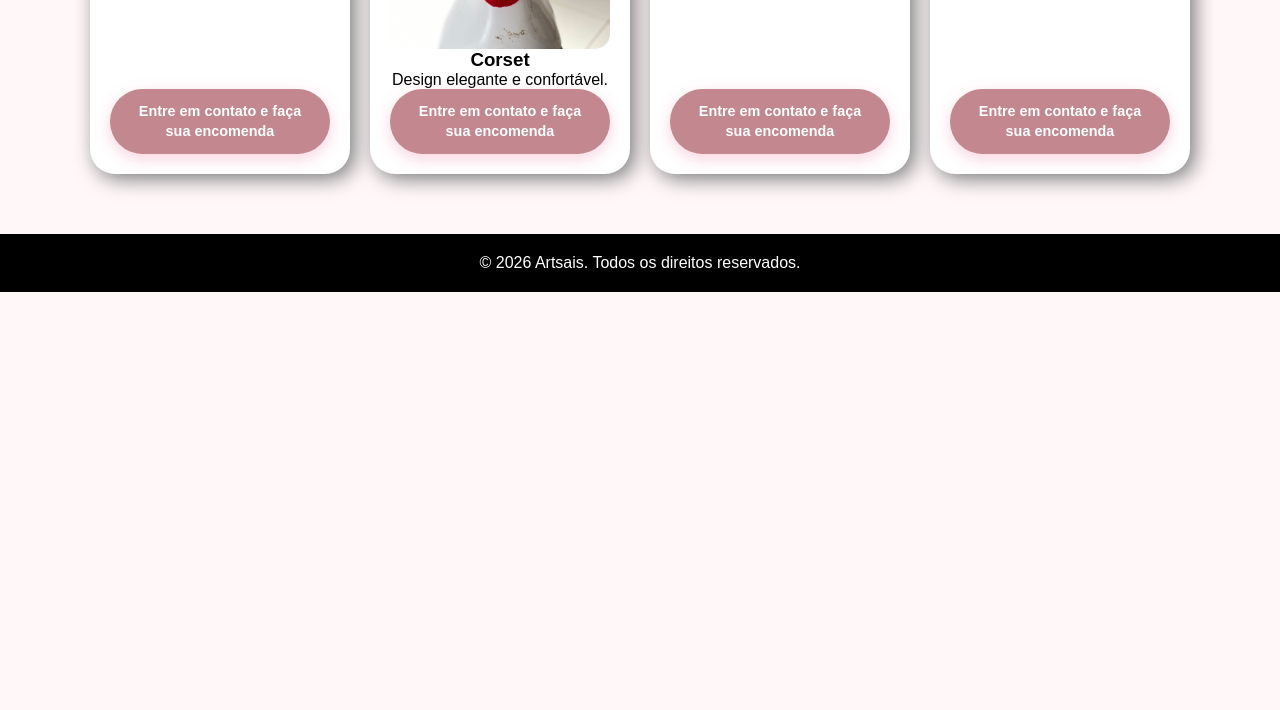
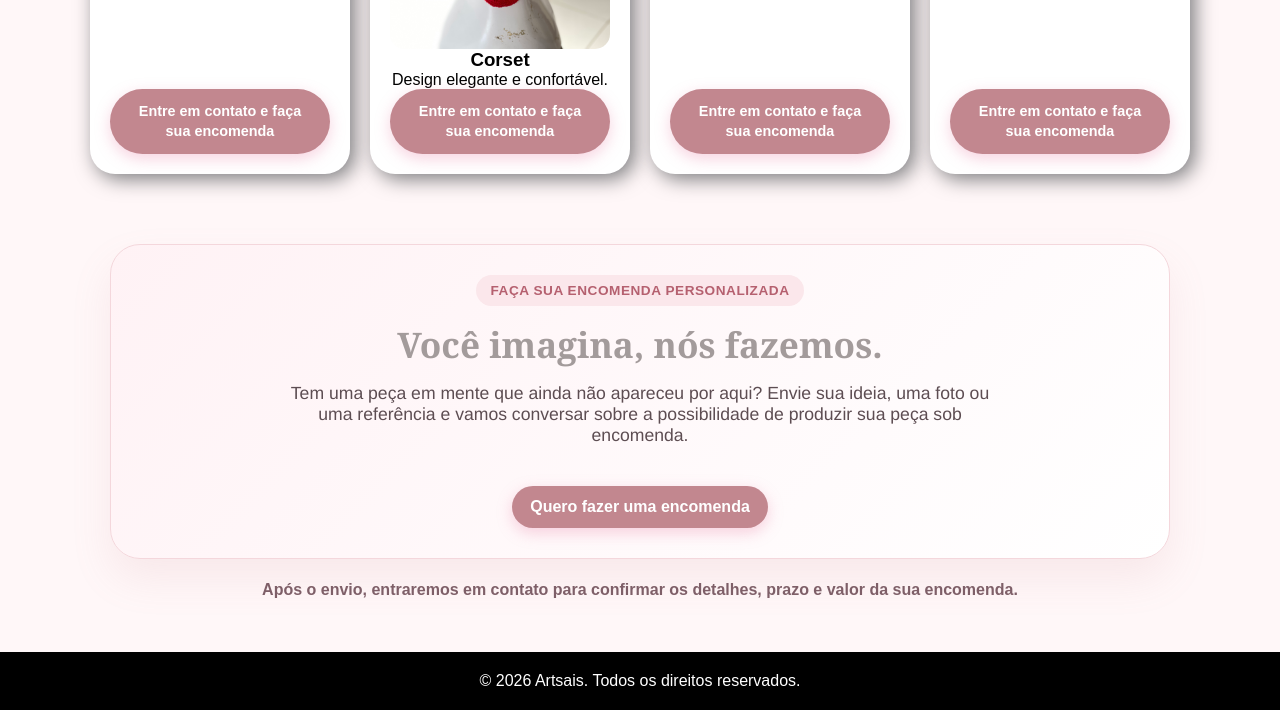
Before and after one commit to taliafreitas/artsais, a plain HTML site: page produtos.html in a window 1280 px wide. Shown: the part 572-1282 px from the top of the page. Before the commit the page ends 864 px from the top, so only its background shows below. Drawn offline with Linux system fonts and the light colour scheme.

Commit message:
site artsais

```diff
--- a/estilo.css
+++ b/estilo.css
@@ -54,6 +54,14 @@ nav {
         font-size: 48px;
         letter-spacing: 1px;
     }
+
+    .pedido-card {
+        padding: 22px 18px;
+    }
+
+    .pedido-link {
+        margin: 0 auto;
+    }
 }
 nav a{
     text-decoration: none; /* remove o sublinhado padrão*/
@@ -102,7 +110,65 @@ nav a:hover { /* Aplica estilização quando o ponteiro do mouse está sobre o l
     flex-direction: column;
 }
 
+.pedido-section {
+    max-width: 1100px;
+    margin: 40px auto 0;
+    padding: 0 20px 20px;
+}
 
+.pedido-card {
+    background: linear-gradient(135deg, #fff2f5 0%, #ffffff 100%);
+    border: 1px solid #f4d7dc;
+    border-radius: 30px;
+    box-shadow: 0 20px 40px rgba(194, 135, 143, 0.12);
+    padding: 30px;
+}
+
+.pedido-intro {
+    display: flex;
+    flex-direction: column;
+    justify-content: center;
+    align-items: center;
+    text-align: center;
+}
+
+.pedido-tag {
+    display: inline-block;
+    width: fit-content;
+    background: #fbe7eb;
+    color: #b5606f;
+    border-radius: 999px;
+    padding: 8px 14px;
+    font-weight: 700;
+    font-size: 0.85rem;
+    letter-spacing: 0.04em;
+    text-transform: uppercase;
+    margin-bottom: 14px;
+}
+
+.pedido-titulo {
+    text-align: center;
+    padding-bottom: 12px;
+}
+
+.pedido-texto {
+    text-align: center;
+    color: #5d4d52;
+    margin-bottom: 20px;
+    max-width: 700px;
+}
+
+.pedido-link {
+    width: fit-content;
+}
+
+.pedido-nota {
+    margin-top: 18px;
+    text-align: center;
+    font-weight: 600;
+    color: #7e5f68;
+    line-height: 1.6;
+}
 
 footer{
     background-color: black;
--- a/produtos.html
+++ b/produtos.html
@@ -60,6 +60,21 @@
                 </div>
             </div>
         </section>
+
+        <section class="pedido-section">
+            <div class="pedido-card">
+                <div class="pedido-intro">
+                    <p class="pedido-tag">Faça sua encomenda personalizada</p>
+                    <h2 class="titulo pedido-titulo">Você imagina, nós fazemos.</h2>
+                    <p class="texto pedido-texto">Tem uma peça em mente que ainda não apareceu por aqui? Envie sua ideia, uma foto ou uma referência e vamos conversar sobre a possibilidade de produzir sua peça sob encomenda.</p>
+                    <a class="whatsapp-link pedido-link" href="https://wa.me/558892852363?text=Ol%C3%A1%2C%20quero%20fazer%20uma%20encomenda%20personalizada." target="_blank" rel="noopener noreferrer">
+                        Quero fazer uma encomenda
+                    </a>
+                </div>
+            </div>
+
+            <p class="pedido-nota">Após o envio, entraremos em contato para confirmar os detalhes, prazo e valor da sua encomenda.</p>
+        </section>
     </main>
 
     <footer>
```
